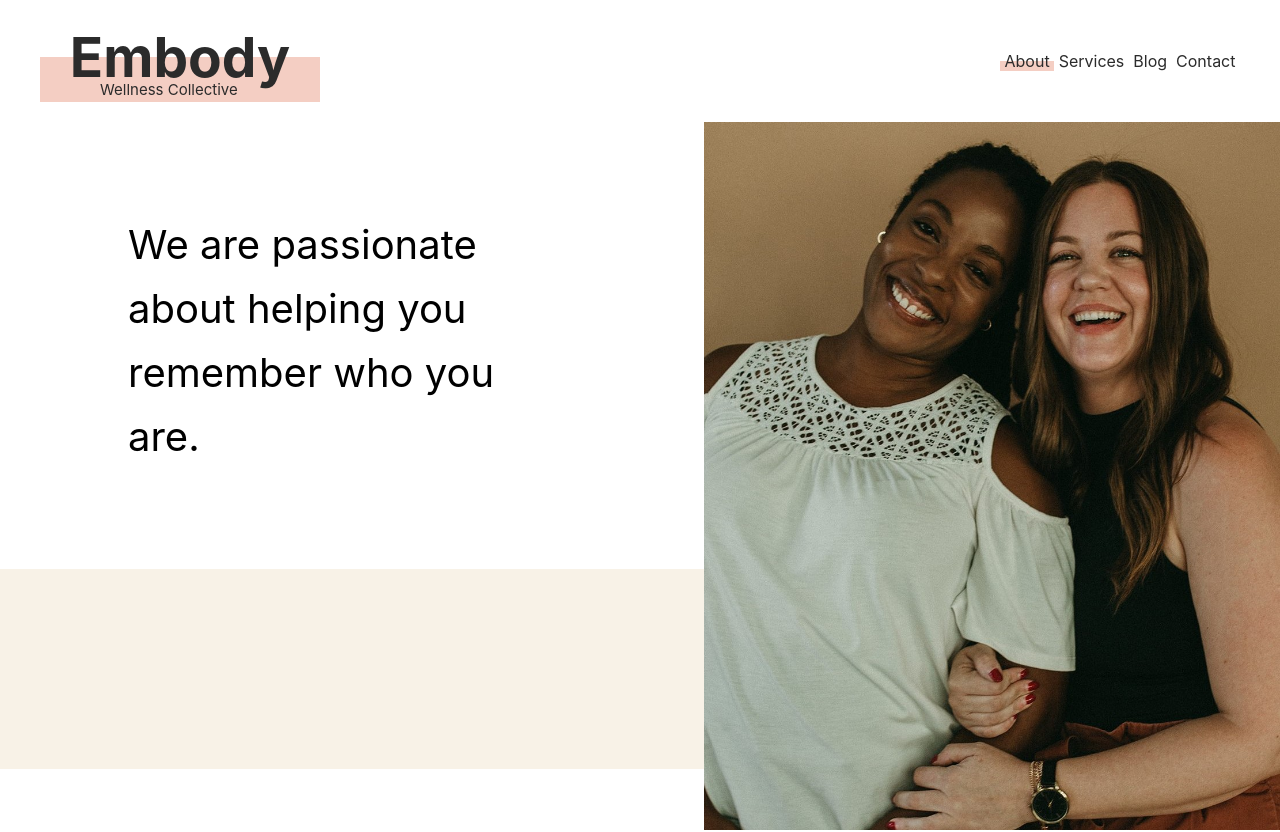
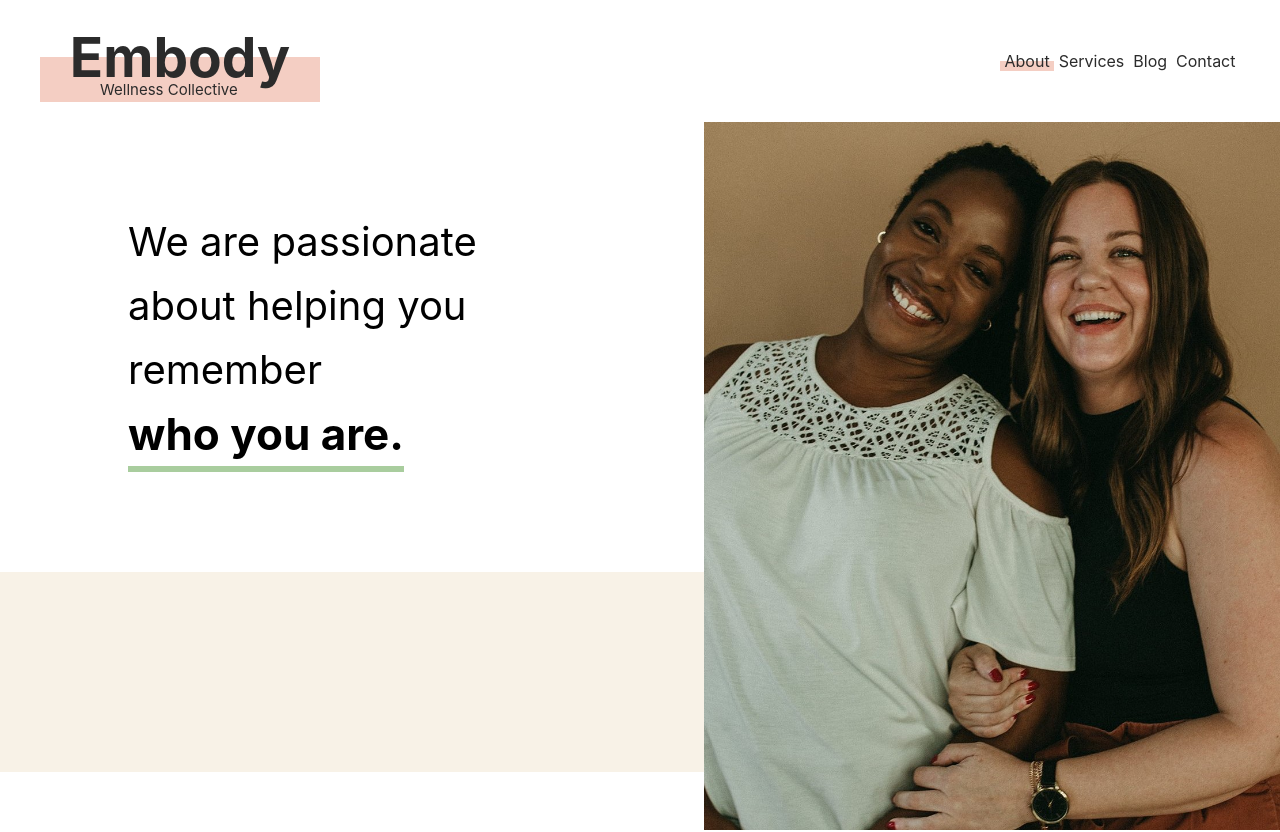
Before and after one commit to spiderthatcodes/embody, a React (Create React App) app in the folder client/: page /about in a window 1280 px wide. Shown: the top 832 px of the page. Built offline with nearby package versions, Linux system fonts and the light colour scheme.

Commit message:
adding underline

```diff
--- a/client/src/pages/About/About.tsx
+++ b/client/src/pages/About/About.tsx
@@ -23,7 +23,7 @@ const About: FC = () => {
         <Layout>
             <TopImagePanel>
                 <LeftSide>
-                    <h1>We are passionate about helping you remember who you are.</h1>
+                    <h1>We are passionate about helping you remember <span className='greenStuff'>who you are.</span></h1>
                     <div></div>
                 </LeftSide>
                 <RightSide>
--- a/client/src/pages/About/style.ts
+++ b/client/src/pages/About/style.ts
@@ -65,6 +65,13 @@ export const LeftSide = styled.div`
         font-size: 40px;
     }
 
+    .greenStuff {
+        font-weight: 700;
+        font-size: 44px;
+        display: inline-block;
+        border-bottom: 6px solid ${colors.mint};
+    }
+
     div {
         height: 25vh;
         width: 100%;
```
